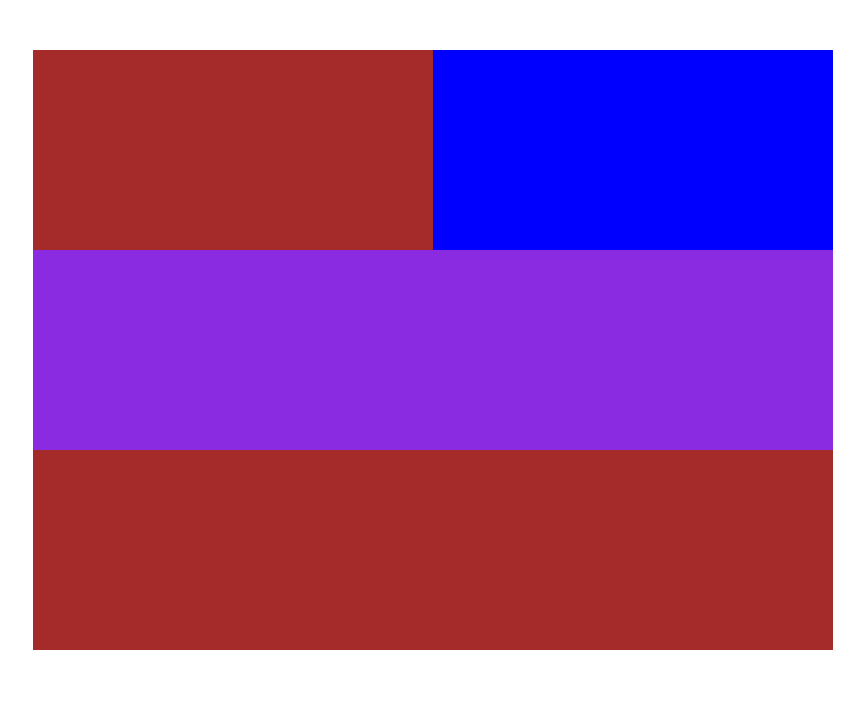
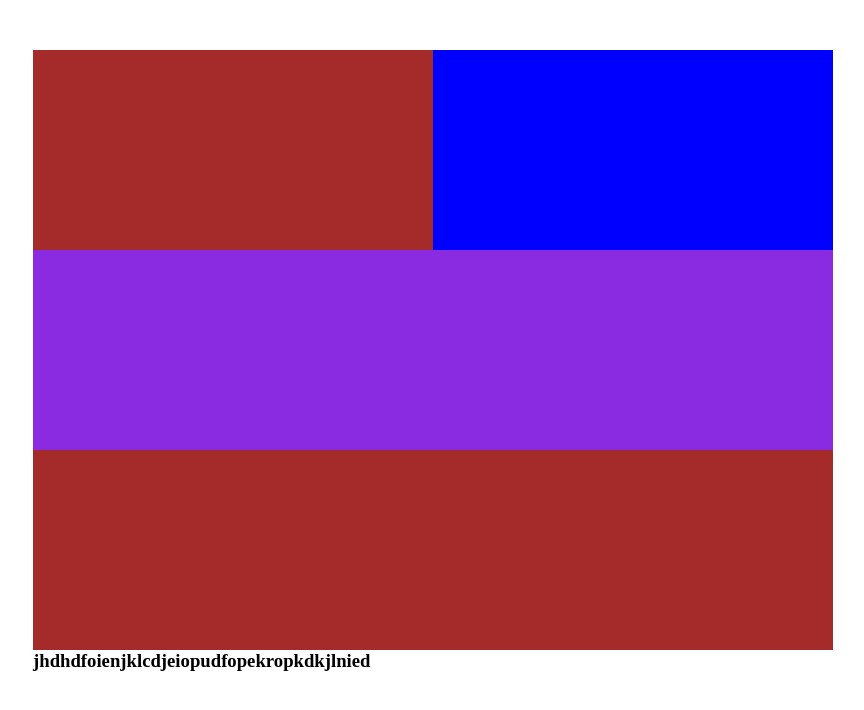
Before and after one commit to fuwadWAS/class-03, a plain HTML site: page index.html in a window 1280 px wide. Shown: the whole page, without its empty margins (167-1031 px from the left). Drawn offline with Linux system fonts and the light colour scheme.

Commit message:
class-03

```diff
--- a/index.html
+++ b/index.html
@@ -20,7 +20,7 @@
 
         <div class="row2"></div>
         <div class="row3"></div>
-
+       <h3>jhdhdfoienjklcdjeiopudfopekropkdkjlnied</h3>
     </div>
 </body>
 </html>
```
